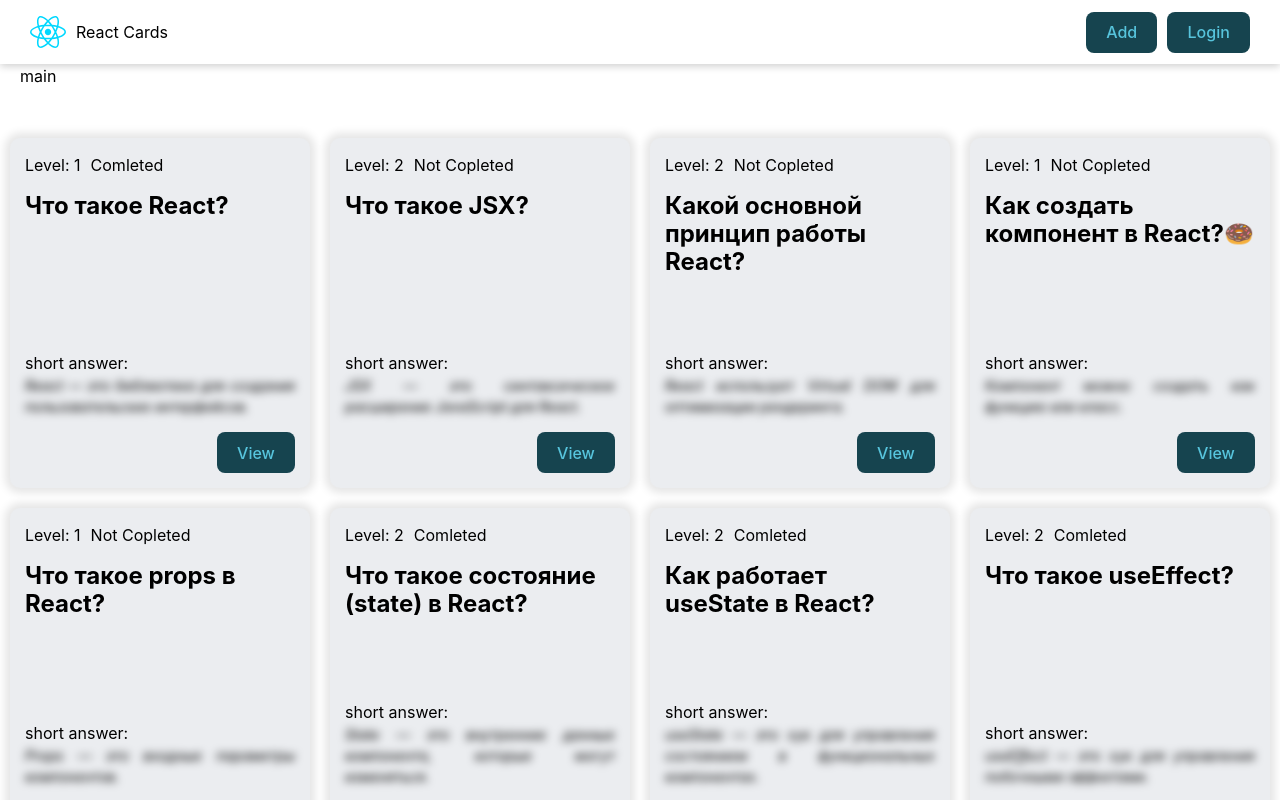
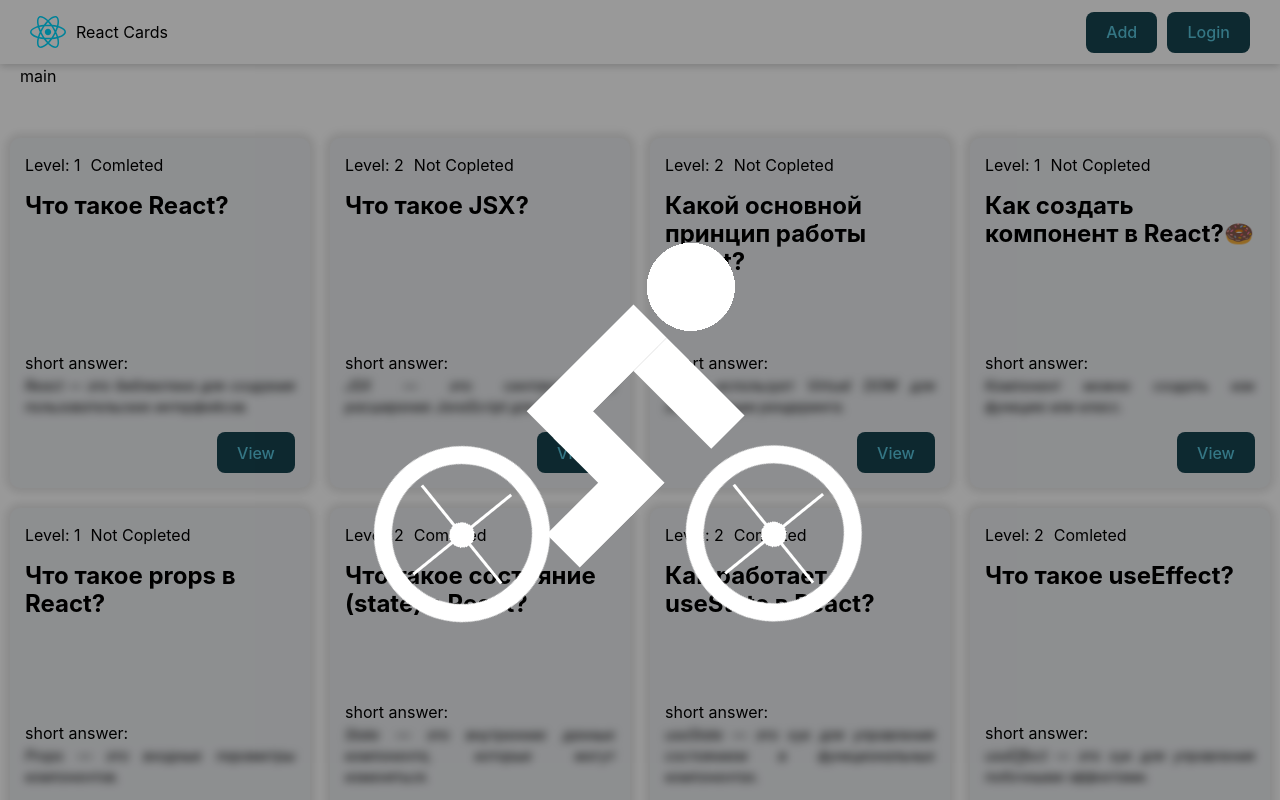
Before and after one commit to Uspex918/react-app-course, a React (Vite) app: page / in a window 1280 px wide. Built offline with nearby package versions, Linux system fonts and the light colour scheme; data requests are answered from the project's data file.

Commit message:
loader component

```diff
--- /dev/null
+++ b/src/components/Loader/Loader.jsx
@@ -0,0 +1,9 @@
+import cls from "./Loader.module.css";
+
+export const Loader = () => {
+    return (
+        <div className={cls.backdrop}>
+            <span className={cls.loader}></span>
+        </div>
+    );
+};
--- /dev/null
+++ b/src/components/Loader/Loader.module.css
@@ -0,0 +1,77 @@
+.loader {
+    --color-1: #fff;
+    --size: 3.15px;
+
+    width: calc(106 * var(--size));
+    height: calc(56 * var(--size));
+    display: block;
+    margin: calc(30 * var(--size)) auto;
+    background-image:
+        linear-gradient(var(--color-1) calc(50 * var(--size)), transparent 0),
+        linear-gradient(var(--color-1) calc(50 * var(--size)), transparent 0),
+        linear-gradient(var(--color-1) calc(50 * var(--size)), transparent 0),
+        linear-gradient(var(--color-1) calc(50 * var(--size)), transparent 0),
+        radial-gradient(circle calc(14 * var(--size)), var(--color-1) 100%, transparent 0);
+    background-size:
+        calc(48 * var(--size)) calc(15 * var(--size)),
+        calc(15 * var(--size)) calc(35 * var(--size)),
+        calc(15 * var(--size)) calc(35 * var(--size)),
+        calc(25 * var(--size)) calc(15 * var(--size)),
+        calc(28 * var(--size)) calc(28 * var(--size));
+    background-position:
+        calc(25 * var(--size)) calc(5 * var(--size)),
+        calc(58 * var(--size)) calc(20 * var(--size)),
+        calc(25 * var(--size)) calc(17 * var(--size)),
+        calc(2 * var(--size)) calc(37 * var(--size)),
+        calc(76 * var(--size)) 0;
+    background-repeat: no-repeat;
+    position: relative;
+    transform: rotate(-45deg);
+    box-sizing: border-box;
+}
+.loader::after,
+.loader::before {
+    content: "";
+    position: absolute;
+    width: calc(56 * var(--size));
+    height: calc(56 * var(--size));
+    border: calc(6 * var(--size)) solid var(--color-1);
+    border-radius: 50%;
+    left: calc(-45 * var(--size));
+    top: calc(-10 * var(--size));
+    background-repeat: no-repeat;
+    background-image:
+        linear-gradient(var(--color-1) calc(64 * var(--size)), transparent 0),
+        linear-gradient(var(--color-1) calc(66 * var(--size)), transparent 0),
+        radial-gradient(circle calc(4 * var(--size)), var(--color-1) 100%, transparent 0);
+    background-size:
+        calc(40 * var(--size)) calc(1 * var(--size)),
+        calc(1 * var(--size)) calc(40 * var(--size)),
+        calc(8 * var(--size)) calc(8 * var(--size));
+    background-position: center center;
+    box-sizing: border-box;
+    animation: rotation 0.3s linear infinite;
+}
+.loader::before {
+    left: calc(25 * var(--size));
+    top: calc(60 * var(--size));
+}
+
+@keyframes rotation {
+    0% {
+        transform: rotate(0deg);
+    }
+    100% {
+        transform: rotate(360deg);
+    }
+}
+
+.backdrop {
+    position: fixed;
+    inset: 0;
+    background: rgba(0, 0, 0, 0.4);
+    z-index: 999;
+    display: flex;
+    justify-content: center;
+    align-items: center;
+}
--- /dev/null
+++ b/src/components/Loader/index.jsx
@@ -0,0 +1 @@
+export { Loader } from "./Loader";
--- a/src/pages/HomePage/HomePage.jsx
+++ b/src/pages/HomePage/HomePage.jsx
@@ -2,6 +2,7 @@
 import { Fragment, useState, useEffect } from "react";
 import { API_URL } from "../../constants";
 import { QuestionCardList } from "../../components/QuestionCardList";
+import { Loader } from "../../components/Loader";
 
 export const HomePage = () => {
     const [questions, setQuestions] = useState([]);
@@ -25,6 +26,7 @@
 
     return (
         <Fragment>
+            <Loader />
             <QuestionCardList cards={questions} />
         </Fragment>
     );
```
